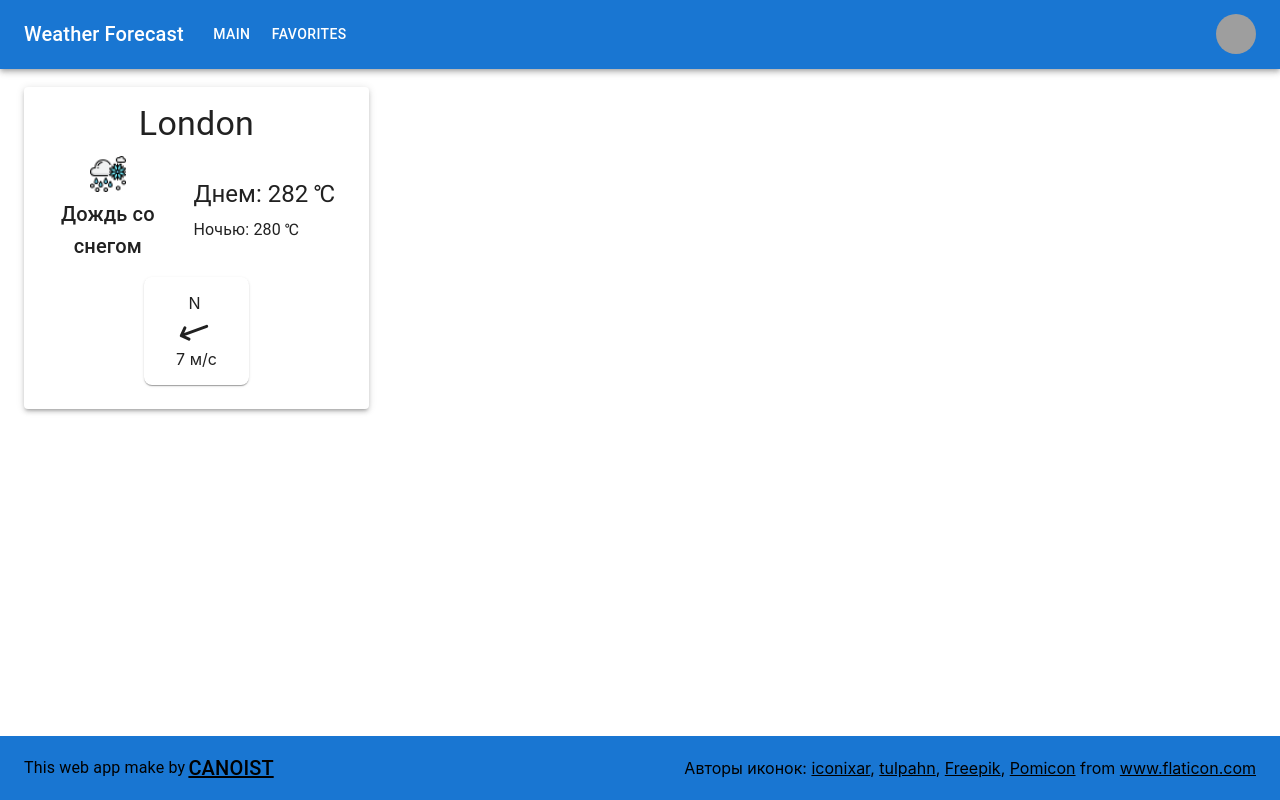
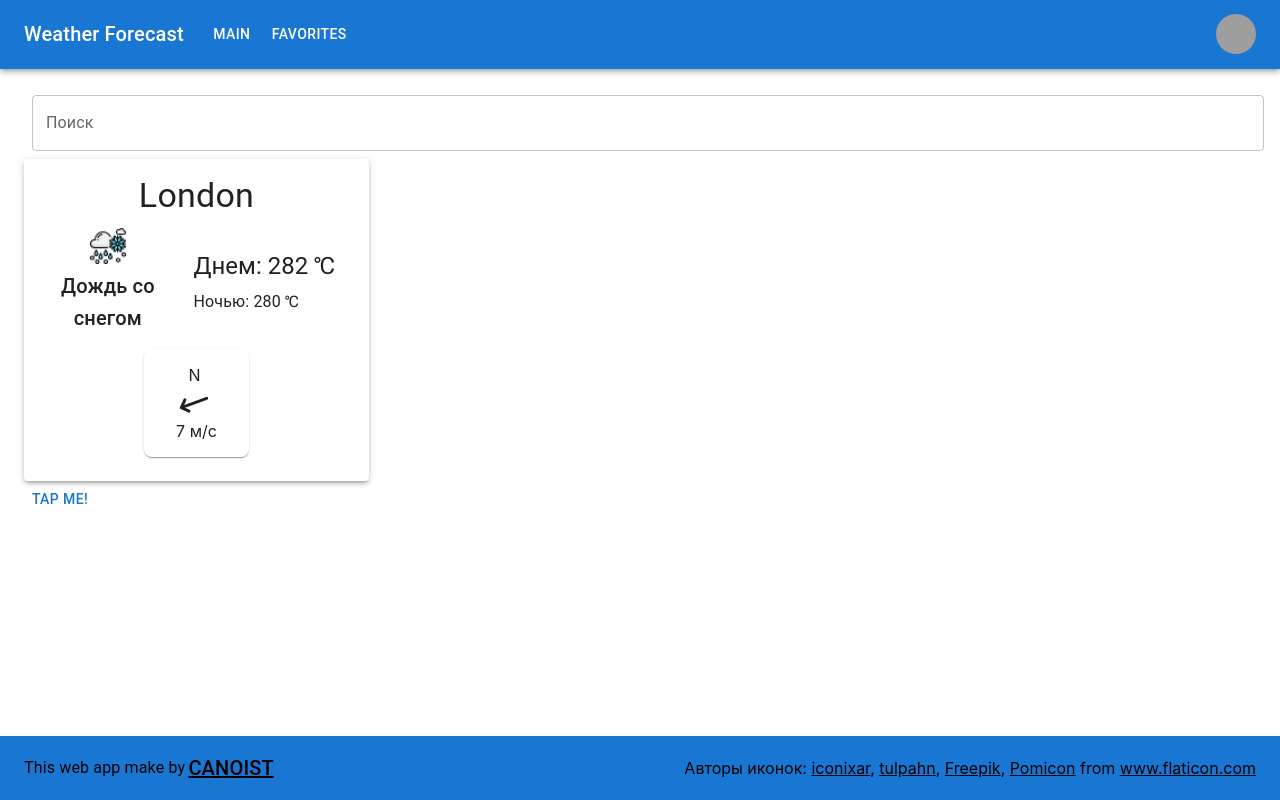
Before and after one commit to Canoist/Weather-app, a React (Create React App) app: page / in a window 1280 px wide. Built offline with nearby package versions, Linux system fonts and the light colour scheme; grey boxes are pictures that could not be loaded.

Commit message:
Added logic to become a cities list with httpGeo

```diff
--- a/config.json
+++ /dev/null
@@ -1,5 +0,0 @@
-{
-    "API_KEY": "faecc97d406cff294dc52f98401b6587",
-    "apiEndPointGeo": "https://api.openweathermap.org/data/2.5/onecall?lang=ru&units=metric",
-    "apiEndPointWeather": "http://api.openweathermap.org/geo/1.0/direct?limit=5"
-}
--- a/src/components/weatherCards/cardRouter.jsx
+++ b/src/components/weatherCards/cardRouter.jsx
@@ -8,7 +8,7 @@ import CardSnowRain from "./cardSnowRain";
 import CardCloudyRain from "./cardCloudyRain";
 
 const CardRouter = ({ api }) => {
-    console.log(api);
+    // console.log(api);
     //   const clouds = api.clouds.all;
     //   const rain = Object.keys(api.rain).length;
     //   const temp = api.main.temp;
--- /dev/null
+++ b/src/config.json
@@ -0,0 +1,4 @@
+{
+    "apiEndPointWeather": "https://api.openweathermap.org/data/2.5/onecall?lang=ru&units=metric&appid=faecc97d406cff294dc52f98401b6587",
+    "apiEndPointGeo": "http://api.openweathermap.org/geo/1.0"
+}
--- a/src/layouts/main.jsx
+++ b/src/layouts/main.jsx
@@ -1,14 +1,51 @@
-import { Box, Container } from "@mui/material";
-import React from "react";
+import {
+    Box,
+    Button,
+    Container,
+    FormControl,
+    InputLabel,
+    OutlinedInput
+} from "@mui/material";
+import React, { useState } from "react";
 import CardWeather from "../components/weatherCards/cardWeather";
 
 import apiData from "../examples/API.example.json";
+import getWeatherService from "../services/getWeatherService";
 
 const Main = () => {
+    const [city, setCity] = useState("");
+    const handleChange = (e) => {
+        setCity(e.target.value);
+        console.log(e.target.value);
+    };
+    async function getData(data) {
+        try {
+            const content = await getWeatherService.get(data);
+            console.log(content);
+        } catch (error) {
+            console.log(error.message);
+        }
+    }
     return (
         <Container maxWidth="xl">
             <Box>
+                <FormControl fullWidth sx={{ m: 1 }}>
+                    <InputLabel htmlFor="search">Поиск</InputLabel>
+                    <OutlinedInput
+                        id="search"
+                        value={city}
+                        onChange={handleChange}
+                        label="Search"
+                    />
+                </FormControl>
                 <CardWeather api={apiData} />
+                <Button
+                    onClick={() => {
+                        getData(city);
+                    }}
+                >
+                    Tap me!
+                </Button>
             </Box>
         </Container>
     );
--- /dev/null
+++ b/src/services/getWeatherService.js
@@ -0,0 +1,13 @@
+import httpGeoService from "./httpGeoService";
+
+const dataValue = "direct?limit=5&appid=faecc97d406cff294dc52f98401b6587&q=";
+
+const getWeatherService = {
+    get: async (payload) => {
+        console.log(payload);
+        const { data } = await httpGeoService.get(dataValue + payload);
+        return data;
+    }
+};
+
+export default getWeatherService;
--- /dev/null
+++ b/src/services/httpGeoService.js
@@ -0,0 +1,12 @@
+import axios from "axios";
+import configFile from "../config.json";
+
+const httpGeo = axios.create({
+    baseURL: configFile.apiEndPointGeo
+});
+
+const httpGeoService = {
+    get: httpGeo.get
+};
+
+export default httpGeoService;
```
Also changed, not shown: src/services/httpService.js (deleted, +0 -16 lines), src/services/httpWeatherService.js (added, +12 -0 lines), src/services/geocodeService.js (deleted).
